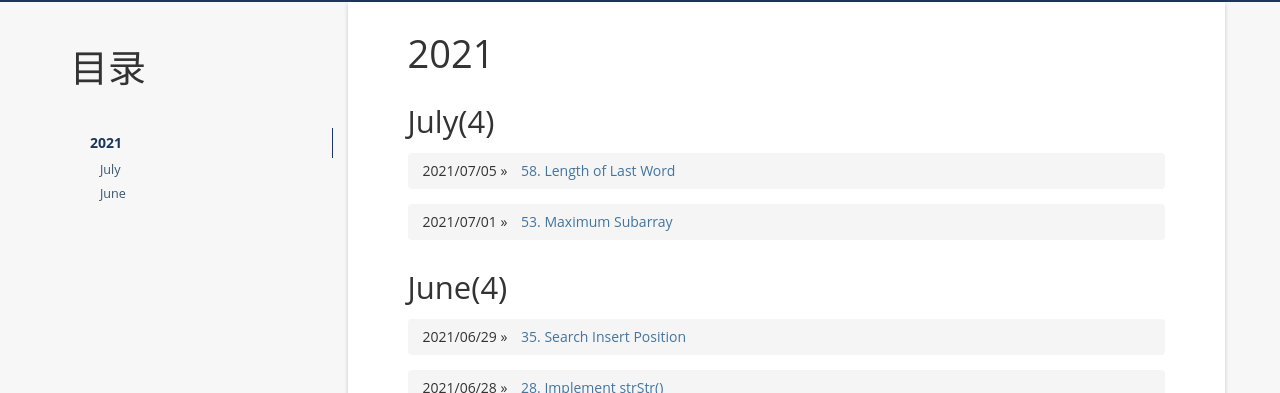
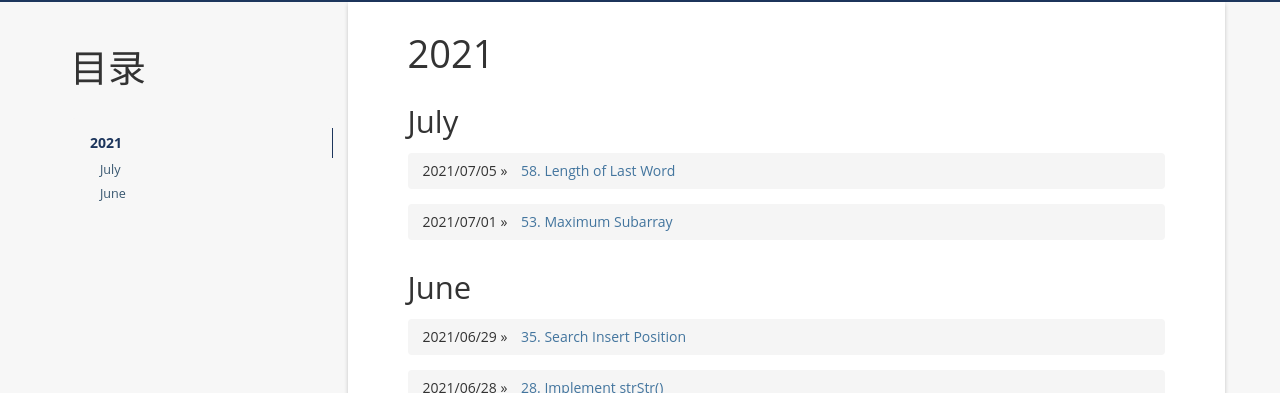
Before and after one commit to wang-jiaolong/code-record, a Jekyll site: the page built from index.html, in a window 1280 px wide and 900 px high. Shown: the part 275-668 px from the top of the window. Built offline with Jekyll 4.4.1, drawn with Linux system fonts in a browser that asks for light colours; nearby versions of some CDN libraries; the list of posts is cut into pages by our own code; comment, search, counter and statistics services are not loaded.

Commit message:
Update index.html

```diff
--- a/index.html
+++ b/index.html
@@ -52,7 +52,7 @@ layout: default
 
                   {% if forloop.first %}
                     <h1 id="year_{{this_year}}">{{this_year}}</h1>
-                    <h2 id="month_{{this_year}}_{{this_month}}">{{this_month}}({{ this_month.size }})</h2>
+                    <h2 id="month_{{this_year}}_{{this_month}}">{{this_month}}</h2>
                     <ul style="padding-left: 0px;">
                   {% endif %}
 
@@ -65,12 +65,12 @@ layout: default
                     {% if this_year != next_year %}
                       </ul>
                       <h1 id="year_{{next_year}}">{{next_year}}</h1>
-                      <h2 id="month_{{next_year}}_{{next_month}}">{{next_month}}({{ next_month.size }})</h2>
+                      <h2 id="month_{{next_year}}_{{next_month}}">{{next_month}}</h2>
                       <ul style="padding-left: 0px;">
                     {% else %}
                       {% if this_month != next_month %}
                         </ul>
-                        <h2 id="month_{{next_year}}_{{next_month}}">{{next_month}}({{ next_month.size }})</h2>
+                        <h2 id="month_{{next_year}}_{{next_month}}">{{next_month}}</h2>
                         <ul style="padding-left: 0px;">
                       {% endif %}
                     {% endif %}
```
